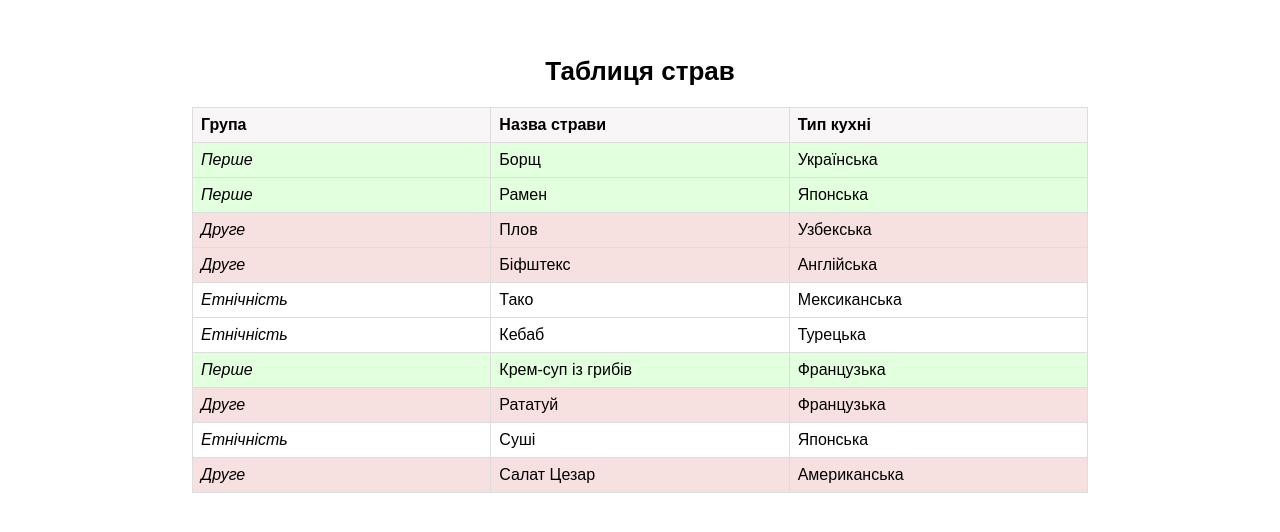
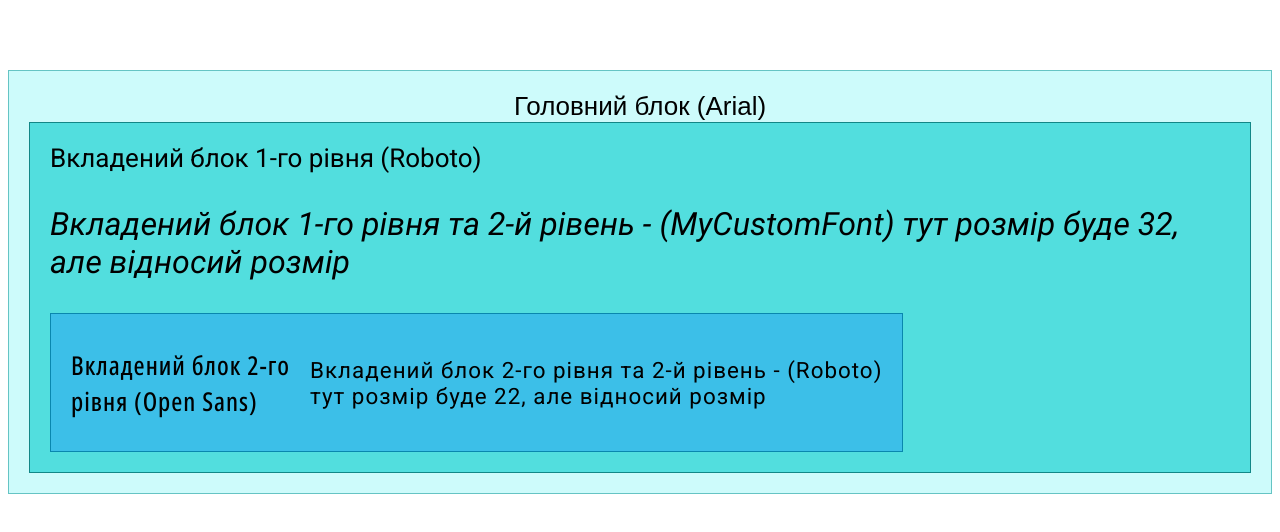
Before and after one commit to Sashait-wq/project-start-, a plain HTML site: page index.html in a window 1280 px wide. Shown: the part 126-658 px from the top of the page. Drawn offline with Linux system fonts and the light colour scheme; a web font is replaced by a local one.

Commit message:
nested blocks adding a new fonts style file

```diff
--- /dev/null
+++ b/fonts.css
@@ -0,0 +1,19 @@
+@font-face {
+    font-family: 'MyCustomFont';
+    src: url('./fonts/Roboto-Italic.woff2') format('woff2'),
+         url('./fonts/Roboto-Italic.woff') format('woff'),
+         url('./fonts/Roboto-Italic.ttf') format('truetype');
+    font-style: italic;
+    font-weight: normal;
+    font-display: swap;
+}
+
+@font-face {
+    font-family: 'MyCustomFontTwo';
+    src: url('./fonts/OpenSans_Condensed-Medium.woff2') format('woff2'),
+         url('./fonts/OpenSans_Condensed-Medium.woff') format('woff'),
+         url('./fonts/OpenSans_Condensed-Medium.ttf') format('truetype');
+         font-style: italic;
+         font-weight: normal;
+         font-display: swap;
+}
--- a/index.html
+++ b/index.html
@@ -4,70 +4,29 @@
     <meta charset="UTF-8">
     <meta name="viewport" content="width=device-width, initial-scale=1.0">
     <link rel="stylesheet" href="./styles.css">
+     <!-- Підключення Google Fonts для шрифта Roboto -->
+    <link rel="preconnect" href="https://fonts.googleapis.com">
+<link rel="preconnect" href="https://fonts.gstatic.com" crossorigin>
+<link href="https://fonts.googleapis.com/css2?family=Roboto:ital,wght@0,100;0,300;0,400;0,500;0,700;0,900;1,100;1,300;1,400;1,500;1,700;1,900&display=swap" rel="stylesheet">
+<!-- Підключення додаткового CSS-файлу з локальними шрифтами -->
+<link rel="stylesheet" href="./fonts.css">
     <title>Home Work</title>
 </head>
 <body>
-    <table>
-        <caption>Таблиця страв</caption>
-        <thead>
-          <tr>
-            <th>Група</th>
-            <th>Назва страви</th>
-            <th>Тип кухні</th>
-          </tr>
-        </thead>
-        <tbody>
-          <tr class="first-courses">
-            <td>Перше</td>
-            <td>Борщ</td>
-            <td>Українська</td>
-          </tr>
-          <tr class="first-courses">
-            <td>Перше</td>
-            <td>Рамен</td>
-            <td>Японська</td>
-          </tr>
-          <tr class="second-courses">
-            <td>Друге</td>
-            <td>Плов</td>
-            <td>Узбекська</td>
-          </tr>
-          <tr class="second-courses">
-            <td>Друге</td>
-            <td>Біфштекс</td>
-            <td>Англійська</td>
-          </tr>
-          <tr>
-            <td>Етнічність</td>
-            <td>Тако</td>
-            <td>Мексиканська</td>
-          </tr>
-          <tr>
-            <td>Етнічність</td>
-            <td>Кебаб</td>
-            <td>Турецька</td>
-          </tr>
-          <tr class="first-courses">
-            <td>Перше</td>
-            <td>Крем-суп із грибів</td>
-            <td>Французька</td>
-          </tr>
-          <tr class="second-courses">
-            <td>Друге</td>
-            <td>Рататуй</td>
-            <td>Французька</td>
-          </tr>
-          <tr>
-            <td>Етнічність</td>
-            <td>Суші</td>
-            <td>Японська</td>
-          </tr>
-          <tr class="second-courses">
-            <td>Друге</td>
-            <td>Салат Цезар</td>
-            <td>Американська</td>
-          </tr>
-        </tbody>
-      </table>
+  <div class="box main-block">
+    Головний блок (Arial)
+    <div class="box nested-block-1">
+        Вкладений блок 1-го рівня (Roboto)
+        <p class="custom-font">Вкладений блок 1-го рівня та 2-й рівень - (MyCustomFont) тут розмір буде 32, але відносий розмір</p>
+        <div class="box nested-block-2">
+            Вкладений блок 2-го
+            <br>
+            рівня (Open Sans)
+            <p class="custom-size">Вкладений блок 2-го рівня та 2-й рівень - (Roboto)
+                <br>
+                тут розмір буде 22, але відносий розмір</p>
+        </div>
+    </div>
+</div>
 </body>
 </html>
--- a/styles.css
+++ b/styles.css
@@ -1,13 +1,12 @@
 :root{
-    --background-green:#e2ffde;
-    --background-red:#f7e0e0;
+  --background-main-block:#cdfbfb;
+  --background-nested-block-1:#52dede;
+  --background-nested-block-2:#3cbfe8;
 }
 
 *{
-    margin: 0;
   padding: 0;
   box-sizing: border-box;
-    font-family: Arial, Helvetica, sans-serif;
 }
 
 body{
@@ -15,38 +14,51 @@ body{
   align-items: center;
   justify-content: center;
   height: 100vh;
+  font-family: 'Arial', Helvetica, sans-serif;
 }
 
-caption{
-    font-size: 26px;
-    margin-bottom: 20px;
-    font-weight: 600;
+/* Головний блок */
+.main-block{
+  display: flex;
+  align-items: center;
+  justify-content: center;
+  flex-direction: column;
+  width: 100%;
+  background: var(--background-main-block);
+  border: 1px solid #65c4c4;
+}
+/* Вкладений блок 1-го рівня */
+.nested-block-1{
+  width: fit-content;
+  background: var(--background-nested-block-1) ;
+  border: 1px solid #128787;
+  font-family: "Roboto", sans-serif;
+}
+/*Використання MyCustomFont */
+.custom-font{
+  font-size: 2rem;
+  font-family:"MyCustomFont", sans-serif ;
 }
 
-table {
-    width: 70%;
-    border-collapse: collapse;
+/* Вкладений блок 2-го рівня */
+.nested-block-2{
+  display: flex;
+  align-items: center;
+  gap: 20px;
+  width: fit-content;
+  background: var(--background-nested-block-2);
+  border: 1px solid #0987ae;
+  font-family: "MyCustomFontTwo", sans-serif;
+  letter-spacing: 1px;
 }
-
-  th, td {
-    border: 1px solid #ddd;
-    padding: 8px;
-    text-align: left;
-    width: 200px;
+/*Roboto + стилі */
+.custom-size{
+  letter-spacing: 1px;
+  font-size: 1.4rem;
+  font-family: "Roboto", sans-serif;
 }
-
-  thead th{
-  background: #f8f6f6;
+/* Загальні стилі для всіх блоків */
+.box{
+  padding: 20px;
+  font-size: 26px;
 }
-
-  td:nth-child(1){
-   font-style: italic;
-  }
-
-  .first-courses {
-    background: var(--background-green);
-  }
-
-  .second-courses{
-    background: var(--background-red);
-  }
```
Also changed, not shown: download.jpg (deleted), fonts/OpenSans_Condensed-Medium.ttf (added), fonts/Roboto-Italic.ttf (added). Lines whose indentation alone changed are shown as unchanged.
